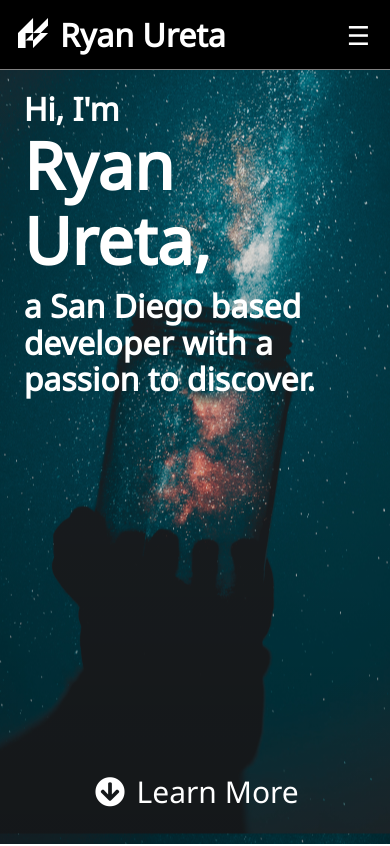
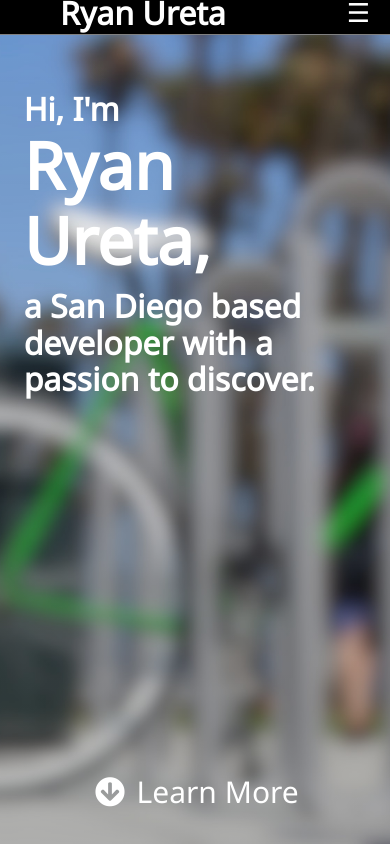
Before and after one commit to rcureta/react-portfolio, a React (Create React App) app: page / in a window 390 px wide. Shown: the top 846 px of the page. Built offline with nearby package versions, Linux system fonts and the light colour scheme.

Commit message:
styling 1

```diff
--- a/src/components/main-page/nav.js
+++ b/src/components/main-page/nav.js
@@ -6,7 +6,6 @@ function Nav(props) {
   return (
     <nav role="navigation">
       <div className="nav-container">
-        <img className="logo" src={require('../assets/logo-white.png')} alt="Ryan Ureta logo." />
         <h1>Ryan Ureta</h1>
         <label htmlFor="toggle">&#9776;</label>
         <input type="checkbox" id="toggle" />
--- a/src/components/styles/header.css
+++ b/src/components/styles/header.css
@@ -2,7 +2,7 @@
 header {
   height: 100%;
   padding-top: 70px;
-  background: linear-gradient(to bottom, rgba(0, 0, 0, 0.0), rgba(0, 0, 0, 0.25)), url('../assets/header-full.png') no-repeat center center fixed;
+  background: linear-gradient(to bottom, rgba(0, 0, 0, 0.0), rgba(0, 0, 0, 0.25)), url('../assets/bg.jpg') no-repeat center center fixed;
   -webkit-background-size: cover;
   -moz-background-size: cover;
   -o-background-size: cover;
@@ -32,22 +32,3 @@ header {
 #header-footer:hover {
   text-decoration: underline;
 }
-
-@media screen and (max-width: 420px) {
-  header {
-    background: linear-gradient(to bottom, rgba(0, 0, 0, 0.0), rgba(0, 0, 0, 0.25)), url('../assets/header-vertical.png') center center;
-    -webkit-background-size: auto;
-    -moz-background-size: auto;
-    -o-background-size: auto;
-    background-size: auto;
-  }
-}
-@media screen and (orientation: landscape) and (max-height: 414px) {
-  header {
-    background: linear-gradient(to bottom, rgba(0, 0, 0, 0.0), rgba(0, 0, 0, 0.25)), url('../assets/header-horizontal.png') center center;
-    -webkit-background-size: auto;
-    -moz-background-size: auto;
-    -o-background-size: auto;
-    background-size: auto;
-  }
-}
--- a/src/components/styles/nav.css
+++ b/src/components/styles/nav.css
@@ -2,8 +2,8 @@
 nav {
   position: fixed;
   width: 100%;
-  height: 70px;
-  line-height: 70px;
+  height: 35px;
+  line-height: 25px;
   text-align: right;
   color: white;
   background-color: black;
@@ -17,9 +17,10 @@ nav {
 nav .logo {
   position: absolute;
   display: block;
-  margin: 18px;
+  margin: 3px;
   width: 30px;
-  height: 30px;
+  height: 10px;
+
 }
 nav h1 {
   margin: 0;
```
